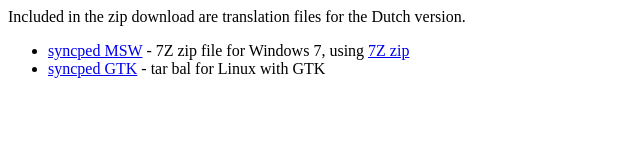
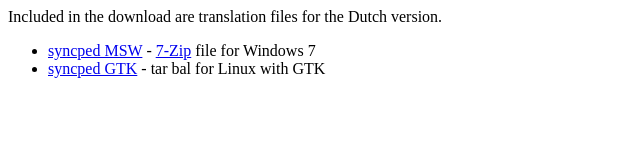
Before and after one commit to antonvw/syncped, a plain HTML site: page download.htm in a window 1280 px wide. Shown: the whole page, without its empty margins (0-640 px from the left). Drawn offline with Linux system fonts and the light colour scheme.

Commit message:
minor updates

```diff
--- a/download.htm
+++ b/download.htm
@@ -14,14 +14,14 @@ Copyright: (c) 2010 Anton van Wezenbeek
 </head>
 
 <p>
-Included in the zip download are translation files for the Dutch version.
+Included in the download are translation files for the Dutch version.
 </p>
 
 <p>
 <ul>
 <li>
 <a href="../bin/syncped.7z">syncped MSW</a>
-  - 7Z zip file for Windows 7, using <a href="http://www.7-zip.org">7Z zip</a>
+  - <a href="http://www.7-zip.org">7-Zip</a> file for Windows 7
 </li>
 <li>
 <a href="../bin/syncped.tar.gz">syncped GTK</a>
```
